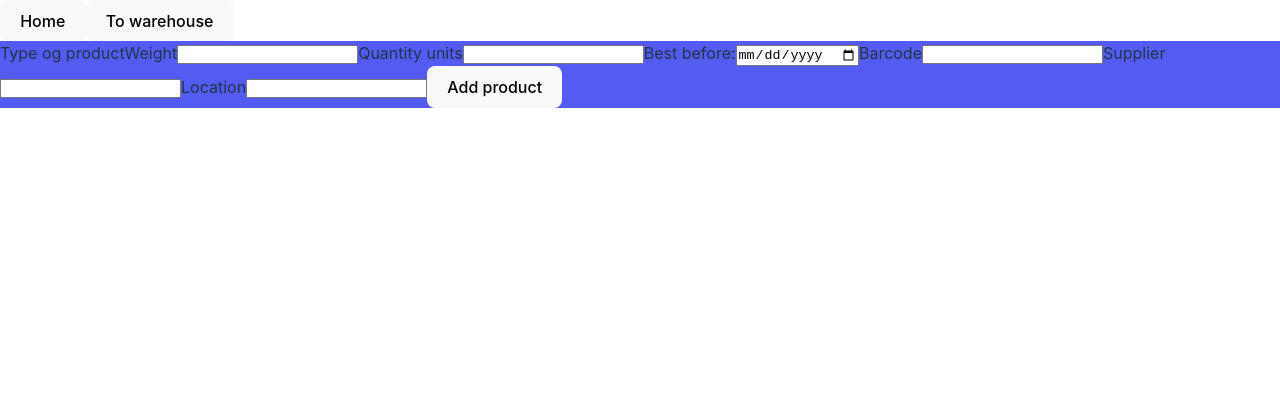
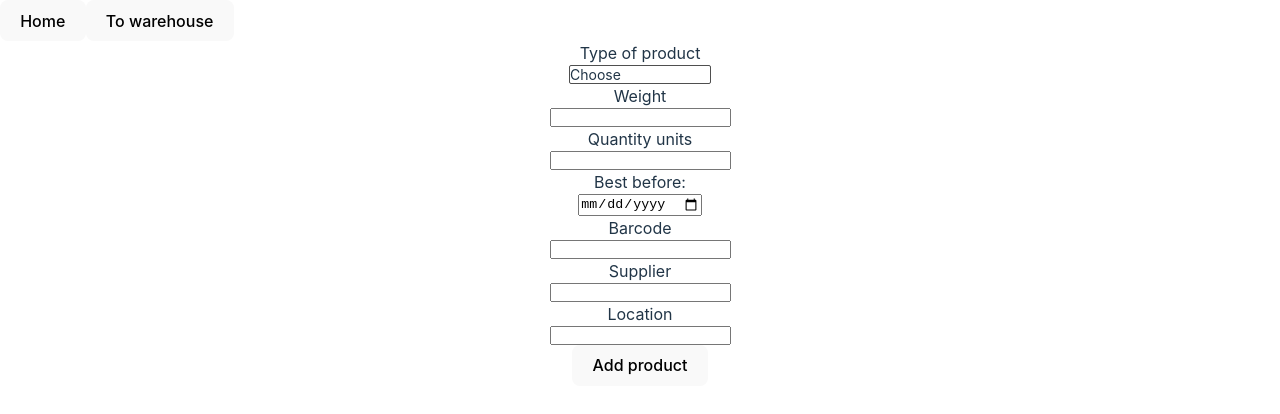
Before and after one commit to iamogir/stock-review-client, a React (Vite) app: page /add_new_supply in a window 1280 px wide. Shown: the top 414 px of the page. Built offline with nearby package versions, Linux system fonts and the light colour scheme.

Commit message:
changed type of sent data

```diff
--- a/src/entities/product/model/types.ts
+++ b/src/entities/product/model/types.ts
@@ -30,7 +30,7 @@ export type Product = {
 
 export type StockEntry = {
     id?: string,
-    productInfo: Product | undefined,
+    productInfo: Product,
     weight: number,
     quantityUnits: number,
     expirationDate: Date,
--- a/src/features/products/actions/stockEntriesAsyncActions.ts
+++ b/src/features/products/actions/stockEntriesAsyncActions.ts
@@ -40,9 +40,9 @@ export const getAllStockEntriesAsyncAction = createAsyncThunk<StockEntryResponse
     }
 )
 
-export const addNewStockEntryAsyncAction = createAsyncThunk<StockEntry, StockEntry, { rejectValue: string }>(
+export const addNewStockEntryAsyncAction = createAsyncThunk<StockEntry, StockEntryDto, { rejectValue: string }>(
     'stock_entry/add_new_stock_entry',
-    async(newEntry: StockEntry, thunkAPI): Promise<StockEntry | ReturnType<typeof thunkAPI.rejectWithValue>> => {
+    async(newEntry: StockEntryDto, thunkAPI): Promise<StockEntry | ReturnType<typeof thunkAPI.rejectWithValue>> => {
         try {
             const productsArr = checkAvailabilityProducts(thunkAPI.getState() as RootState);
 
--- a/src/pages/addNewSupplyPage/ui/AddNewSupplyPage.tsx
+++ b/src/pages/addNewSupplyPage/ui/AddNewSupplyPage.tsx
@@ -1,20 +1,26 @@
 import style from './addNewSupplyPage.module.css'
 import {useNavigate} from "react-router-dom";
-import {FormEvent} from "react";
-import { StockEntry} from "entities/product";
+import {FormEvent, useEffect, useRef} from "react";
+import {StockEntryDto} from "entities/product";
 import {addNewStockEntryAsyncAction} from "features/products";
-import {useDispatch} from "react-redux";
+import {useDispatch, useSelector} from "react-redux";
+import {AppDispatch, RootState} from "app/redux";
+import * as React from "react";
 
 export const AddNewSupplyPage = () => {
 
     const navigate = useNavigate();
-    const dispatch = useDispatch();
+    const dispatch = useDispatch<AppDispatch>();
+    const { products } = useSelector((state: RootState) => state.products);
+
+    const dropMenuRef = useRef<HTMLElement[]>([]);
 
     const addSupply = (event: FormEvent<HTMLFormElement>) => {
         event.preventDefault();
         const eventTarget = event.target as HTMLFormElement;
-        const infoObject: StockEntry = {
-            productInfo: eventTarget['type'].value, //TODO: adding product!
+        console.log(eventTarget['type'].value)
+        const infoObject: StockEntryDto = {
+            productId: eventTarget['type'].value, //TODO: adding product!
             weight: eventTarget['weight'].value,
             quantityUnits: eventTarget['quantity'].value,
             expirationDate: eventTarget['expDate'].value,
@@ -31,6 +37,43 @@ export const AddNewSupplyPage = () => {
         dispatch(addNewStockEntryAsyncAction(infoObject));
     }
 
+    const setDropMenuValue = (event: React.MouseEvent<HTMLElement>) => {
+        const eventTarget = event.target as HTMLElement;
+        const menuHeader = (eventTarget.parentElement as HTMLElement).previousSibling as HTMLElement;
+        const inputElement = menuHeader.previousSibling as HTMLInputElement;
+        const value = eventTarget.dataset.unit;
+        if (value) {
+            console.log(eventTarget)
+            inputElement.value = value;
+            menuHeader.textContent = eventTarget.textContent;
+        }
+
+    }
+
+    const openCloseDropMenu = (event: React.MouseEvent<HTMLElement>) => {
+        const eventTarget = event.target as HTMLFormElement;
+        const menu = eventTarget.nextElementSibling;
+        if (!menu) {
+            console.log('No menu');
+            return;
+        }
+        menu.classList.toggle(style.openMenu);
+    }
+
+    const closeDropMenu = (event: MouseEvent) => {
+        const eventTarget = event.target as HTMLFormElement;
+
+        dropMenuRef.current.map(el => {
+            if (el !== null && eventTarget !== el)
+                el.nextElementSibling?.classList.remove(style.openMenu);
+        })
+    }
+
+    useEffect(() => {
+        document.addEventListener('click', closeDropMenu);
+        return () => document.removeEventListener('click', closeDropMenu);
+    }, []);
+
     return (
         <div>
             <button onClick={() => navigate('/home')}>Home</button>
@@ -38,8 +81,13 @@ export const AddNewSupplyPage = () => {
 
             <form className={style.form} onSubmit={addSupply}>
 
-                <label htmlFor={'type'}>Type og product</label>
+                <label htmlFor={'type'}>Type of product</label>
                 <input type={'hidden'} id={'type'} name={'type'}/>
+                <div className={style.menuHeader} onClick={openCloseDropMenu}
+                     ref={(el) => {if (el) {dropMenuRef.current.push(el)}}}>Choose</div>
+                <div className={style.dropMenu} >
+                    {products?.map(pr => <div key={pr.id} data-unit={pr.id} onClick={setDropMenuValue}>{pr.name}</div>)}
+                </div>
 
                 <label htmlFor={'weight'}>Weight</label>
                 <input type={'number'} min={0} id={'weight'} name={'weight'} />
--- a/src/pages/addNewSupplyPage/ui/addNewSupplyPage.module.css
+++ b/src/pages/addNewSupplyPage/ui/addNewSupplyPage.module.css
@@ -1,3 +1,35 @@
 .form {
+        display: flex;
+        flex-direction: column;
+        align-items: center;
+}
+
+.menuHeader {
+    border: 1px solid rgba(0, 0, 0, 0.69);
+    border-radius: 2px;
+    width: 142px;
+    height: 19px;
+    display: flex;
+    align-items: center;
+    font-size: 14px;
+    cursor: pointer;
+}
+
+.dropMenu {
+    display: none;
+    width: 142px;
+}
+
+.dropMenu > div {
+
+}
+
+.dropMenu > div:hover {
     background-color: #535bf2;
+    color: aqua;
+    cursor: pointer;
 }
+
+.openMenu {
+    display: block;
+}
--- a/src/pages/addProductPage/ui/AddProductPage.tsx
+++ b/src/pages/addProductPage/ui/AddProductPage.tsx
@@ -13,21 +13,21 @@ export const AddProductPage = () => {
     const navigate = useNavigate();
     const dropMenuRef = useRef<HTMLElement[]>([]);
 
-    // const addProduct = (event: FormEvent<HTMLFormElement>) => {
-    //     event.preventDefault();
-    //     const eventTarget = event.target as HTMLFormElement;
-    //     const infoObject: Product = {
-    //         name: eventTarget['productName'].value,
-    //         brand: eventTarget['brand'].value,
-    //         category: eventTarget['category'].value,
-    //         unitWeight: eventTarget['unitWeight'].value,
-    //         status: eventTarget['status'].value
-    //     };
-    //
-    //     console.log(eventTarget['expDate'].value);
-    //
-    //     // dispatch(addNewProductAsyncAction(infoObject));
-    // }
+    const addProduct = (event: FormEvent<HTMLFormElement>) => {
+        event.preventDefault();
+        const eventTarget = event.target as HTMLFormElement;
+        const infoObject: Product = {
+            name: eventTarget['productName'].value,
+            brand: eventTarget['brand'].value,
+            category: eventTarget['category'].value,
+            unitWeight: eventTarget['unitWeight'].value,
+            status: eventTarget['status'].value
+        };
+
+        console.log(eventTarget['expDate'].value);
+
+        // dispatch(addNewProductAsyncAction(infoObject));
+    }
 
     const setDropMenuValue = (event: React.MouseEvent<HTMLElement>) => {
         const eventTarget = event.target as HTMLElement;
@@ -78,6 +78,7 @@ export const AddProductPage = () => {
                 <input type={'text'} id={'brand'} name={'brand'} />
                 <label htmlFor={'category'}>Category</label>
                 <input type={'text'} id={'category'} name={'category'} />
+
                 <label htmlFor={'unitWeight'}>Unit of thw weight</label>
                 <input type={'hidden'} id={'unitWeight'} name={'unitWeight'} />
                 <div className={style.menuHeader} onClick={openCloseDropMenu}
@@ -85,6 +86,7 @@ export const AddProductPage = () => {
                 <div className={style.dropMenu} >
                     {weightUnits.map(unit => <div key={unit.key} data-unit={unit.key} onClick={setDropMenuValue}>{unit.value}</div>)}
                 </div>
+
                 <label htmlFor={'status'}>Status</label>
                 <input type={'hidden'} id={'status'} name={'status'} />
                 <div className={style.menuHeader} onClick={openCloseDropMenu}
```
